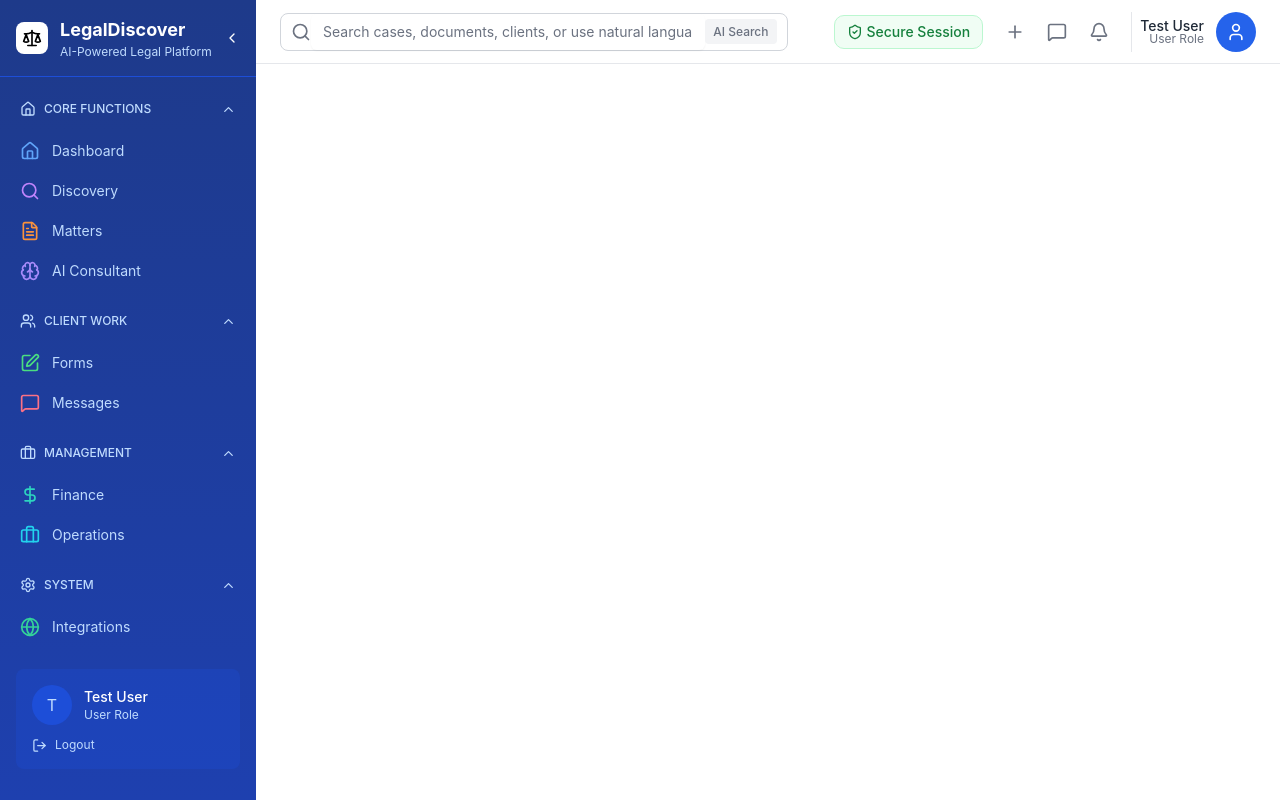
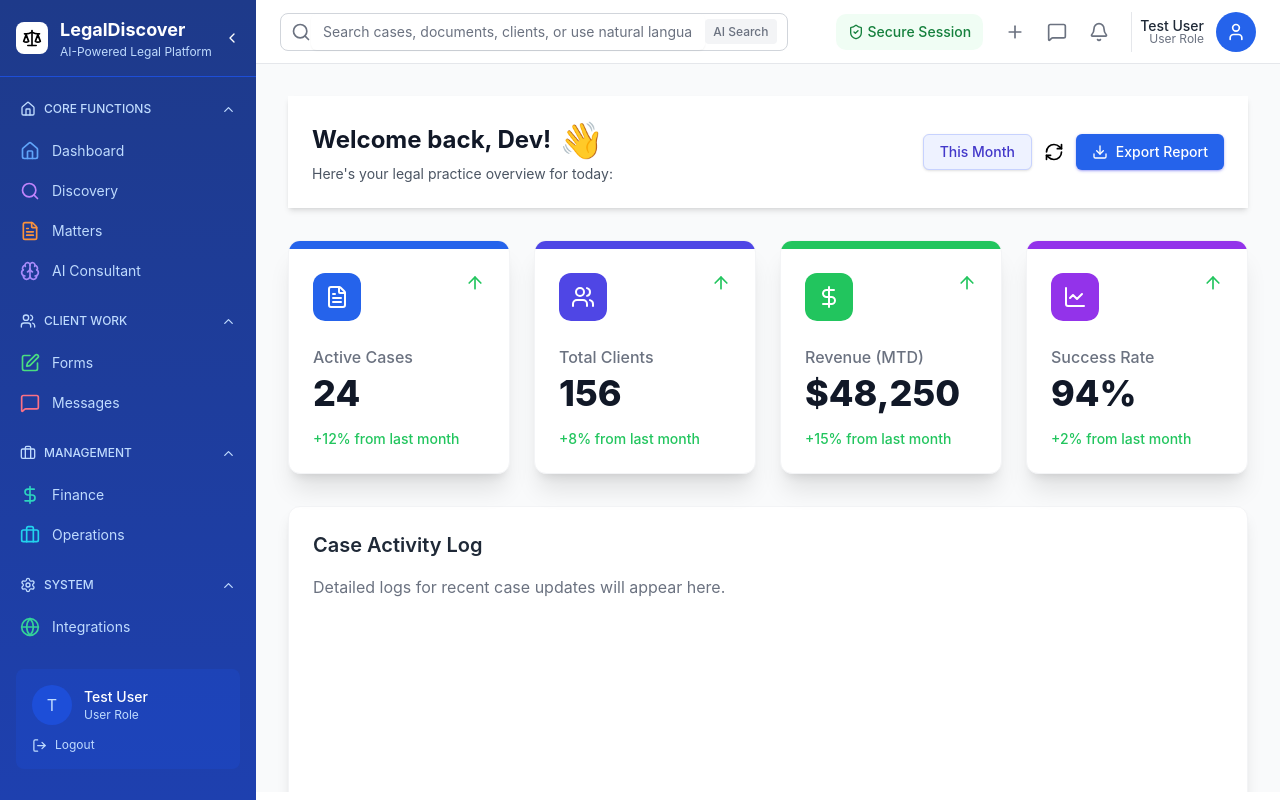
Before and after one commit to Rafayj34/LegalDiscover-NextJS-AWS-CDK, a Next.js app in the folder legaldiscoverapp/: page / in a window 1280 px wide. Built offline with nearby package versions, Linux system fonts and the light colour scheme.

Commit message:
created metrics cards and other ui

```diff
--- a/legaldiscoverapp/app/page.tsx
+++ b/legaldiscoverapp/app/page.tsx
@@ -1,9 +1,11 @@
-import { DashboardLayout } from "@/components/layout/dashboardLayout";
+import { Dashboard } from "@/components/dashboard";
+import { AppLayout } from "@/components/layout";
 
 export default function Home() {
   return (
-    <>
-      <DashboardLayout />
-    </>
+    <AppLayout>
+      <Dashboard />
+    </AppLayout>
+
   );
 }
--- /dev/null
+++ b/legaldiscoverapp/components/dashboard/index.tsx
@@ -0,0 +1,93 @@
+"use client";
+
+import React from 'react';
+import { Button } from '../ui/button';
+import { metricData } from '@/lib/dashboard-data';
+import { MetricCardProps } from '@/types/dashboatd';
+import { ArrowUp, RefreshCw, Download } from 'lucide-react';
+
+const MetricCard: React.FC<MetricCardProps> = ({
+    accentColor,
+    icon: Icon,
+    title,
+    value,
+    changeValue,
+}) => {
+    const changeColor = 'text-green-500';
+
+    return (
+        <div className="bg-white rounded-xl shadow-xl border border-gray-100 overflow-hidden transition-all duration-300 hover:shadow-2xl">
+            <div className={`h-2 ${accentColor}`}></div>
+
+            <div className="p-6 space-y-4">
+                <div className="flex items-start justify-between">
+                    <div className={`p-3 rounded-xl flex items-center justify-center ${accentColor}`}>
+                        <Icon className="w-6 h-6 text-white" />
+                    </div>
+                    <ArrowUp className={`w-5 h-5 ${changeColor}`} />
+                </div>
+                <div className="pt-2 space-y-1">
+                    <h3 className="text-base font-medium text-gray-500">{title}</h3>
+                    <p className="text-4xl font-extrabold text-gray-900">{value}</p>
+                </div>
+
+                <p className={`text-sm font-medium ${changeColor}`}>
+                    {changeValue} from last month
+                </p>
+            </div>
+        </div>
+    );
+};
+
+export const Dashboard = () => {
+    return (
+        <div className="p-4 sm:p-8 space-y-8 bg-gray-50 h-[91vh] overflow-y-scroll">
+            <div className="flex flex-col md:flex-row justify-between items-start md:items-center">
+                <div className="bg-white flex justify-between w-full p-6 shadow-md">
+                    <div>
+                        <h1 className="text-2xl font-bold text-gray-900 flex items-center mb-4 md:mb-0">
+                            Welcome back, Dev!
+                            <span className="text-4xl ml-2">👋</span>
+                        </h1>
+                        <p className="text-sm text-gray-600 mt-1">
+                            Here's your legal practice overview for today:
+                        </p>
+                    </div>
+                    <div className="flex items-center space-x-3">
+                        <Button
+                            className="bg-indigo-50 border border-indigo-200 text-indigo-700 hover:bg-indigo-100 flex items-center"
+                        >
+                            This Month
+                        </Button>
+                        <RefreshCw className="w-5 h-5 mr-2" />
+                        <Button
+                            className="bg-accent text-white hover:bg-indigo-700 shadow-indigo-500/50 flex items-center"
+                        >
+                            <Download />
+                            Export Report
+                        </Button>
+                    </div>
+                </div>
+            </div>
+
+            <div className="grid grid-cols-1 sm:grid-cols-2 lg:grid-cols-4 gap-6">
+                {metricData.map((metric, index) => (
+                    <MetricCard
+                        key={index}
+                        accentColor={index === 0 ? "bg-accent" : index === 1 ? "bg-indigo-600" : index === 2 ? "bg-green-500" : "bg-purple-600"}
+                        icon={metric.icon}
+                        title={metric.title}
+                        value={metric.value}
+                        changeValue={metric.changeValue}
+                    />
+                ))}
+            </div>
+
+            <div className="bg-white p-6 rounded-xl shadow-lg border border-gray-100 min-h-[300px] mt-8">
+                <h2 className="text-xl font-semibold text-gray-800 mb-4">Case Activity Log</h2>
+                <p className="text-gray-500">Detailed logs for recent case updates will appear here.</p>
+            </div>
+
+        </div>
+    );
+};
--- a/legaldiscoverapp/components/common/header/index.tsx
+++ b/legaldiscoverapp/components/layout/header/index.tsx
@@ -6,7 +6,7 @@ export const Header = () => (
   <header className="flex items-center justify-between h-16 px-6 border-b border-gray-200 flex-shrink-0">
     <AISearchBar />
     <div className="flex items-center space-x-4 flex-shrink-0">
-      <div className="flex items-center px-3 py-1.5 rounded-[10px] bg-green-50 text-green-700 text-sm font-medium border border-green-200 hover:bg-green-100">
+      <div className="flex items-center px-3 py-2 rounded-[10px] bg-green-50 text-green-700 text-sm font-medium hover:bg-green-100">
         <ShieldCheck size={16} className="mr-1" />
         Secure Session
       </div>
--- a/legaldiscoverapp/components/layout/dashboardLayout/index.tsx
+++ b/legaldiscoverapp/components/layout/index.tsx
@@ -1,13 +1,16 @@
-"use client"
-import { Sidebar } from "../../sidebar"
-import { Header } from "../../common/header";
+import { PropsWithChildren } from 'react';
+import { Sidebar } from "./sidebar"
+import { Header } from "./header";
 
-export const DashboardLayout = () => {
+type AppLayoutProps = PropsWithChildren<{}>
+
+export const AppLayout = ({ children }: AppLayoutProps) => {
     return (
         <div className="h-screen grid md:grid-cols-[256px_1fr] grid-cols-[56px_1fr] overflow-hidden">
             <Sidebar />
             <div className="flex flex-col h-full">
                 <Header />
+                {children}
             </div>
         </div>
     )
--- a/legaldiscoverapp/components/sidebar/index.tsx
+++ b/legaldiscoverapp/components/layout/sidebar/index.tsx
@@ -3,7 +3,7 @@
 import Link from "next/link";
 import { useState } from "react";
 import { Images } from "@/public/assets/index";
-import { CustomImage } from "../common/image";
+import { CustomImage } from "../../common/image";
 import {
   ChevronDown,
   ChevronLeft,
--- /dev/null
+++ b/legaldiscoverapp/lib/dashboard-data.tsx
@@ -0,0 +1,29 @@
+import { MetricData } from "@/types/dashboatd";
+import { DollarSign, FileText, LineChart, Users } from "lucide-react";
+
+export const metricData: MetricData[] = [
+    {
+        icon: FileText,
+        title: "Active Cases",
+        value: "24",
+        changeValue: "+12%",
+    },
+    {
+        icon: Users,
+        title: "Total Clients",
+        value: "156",
+        changeValue: "+8%",
+    },
+    {
+        icon: DollarSign,
+        title: "Revenue (MTD)",
+        value: "$48,250",
+        changeValue: "+15%",
+    },
+    {
+        icon: LineChart,
+        title: "Success Rate",
+        value: "94%",
+        changeValue: "+2%",
+    },
+];
--- /dev/null
+++ b/legaldiscoverapp/types/dashboatd.tsx
@@ -0,0 +1,18 @@
+import React from "react";
+
+export interface MetricData {
+    icon: React.ElementType;
+    title: string;
+    value: string;
+    changeValue: string;
+}
+
+export interface MetricType {
+  accentColor: string;
+  icon: React.ElementType;
+  title: string;
+  value: string;
+  changeValue: string;
+}
+
+export interface MetricCardProps extends Omit<MetricType, "id"> {}
```
